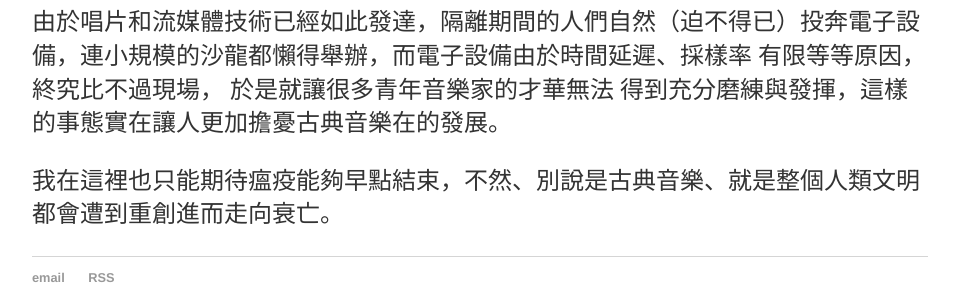
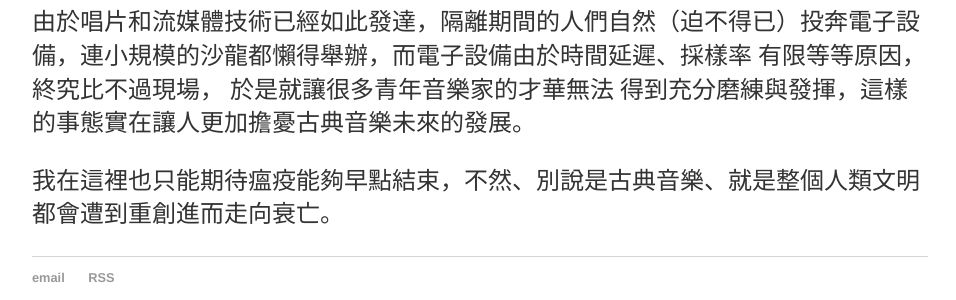
Before and after one commit to Ekove/ekove.github.io, a Jekyll site: the page built from _posts/2020-6-19-note.md, in a window 1280 px wide. Shown: the part 705-1005 px from the top of the page, without its empty margins (160-1116 px from the left). Built offline with Jekyll 4.4.1, drawn with Linux system fonts in a browser that asks for light colours.

Commit message:
Update 2020-6-19-note.md

```diff
--- a/_posts/2020-6-19-note.md
+++ b/_posts/2020-6-19-note.md
@@ -15,6 +15,6 @@ date: 2020-06-19
 由於唱片和流媒體技術已經如此發達，隔離期間的人們自然（迫不得已）投奔電子設備，連小規模的沙龍都懶得舉辦，而電子設備由於時間延遲、採樣率
 有限等等原因，終究比不過現場，
 於是就讓很多青年音樂家的才華無法
-得到充分磨練與發揮，這樣的事態實在讓人更加擔憂古典音樂在的發展。
+得到充分磨練與發揮，這樣的事態實在讓人更加擔憂古典音樂未來的發展。
 
 我在這裡也只能期待瘟疫能夠早點結束，不然、別說是古典音樂、就是整個人類文明都會遭到重創進而走向衰亡。
```
